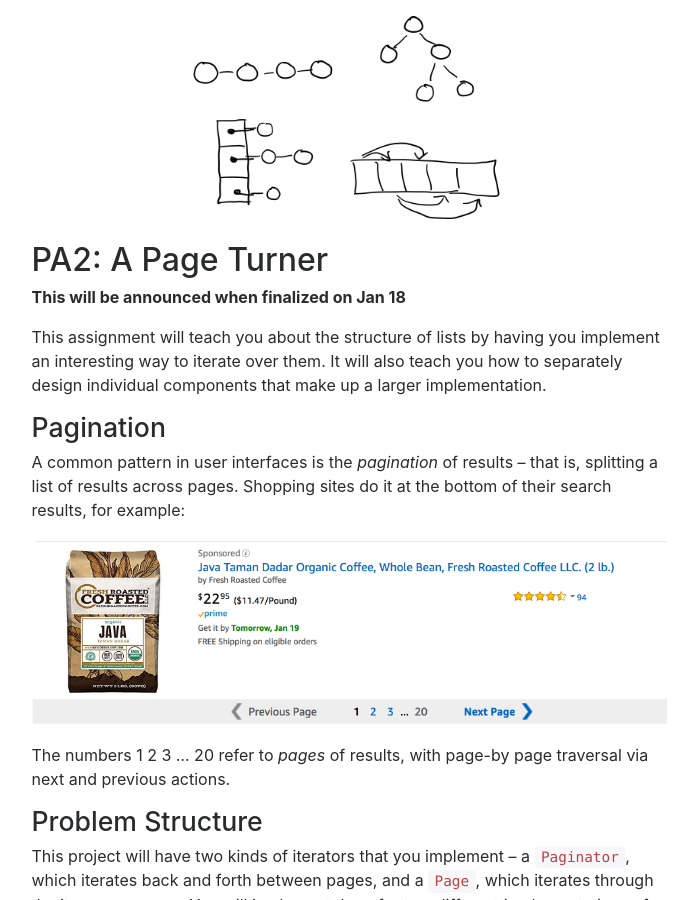
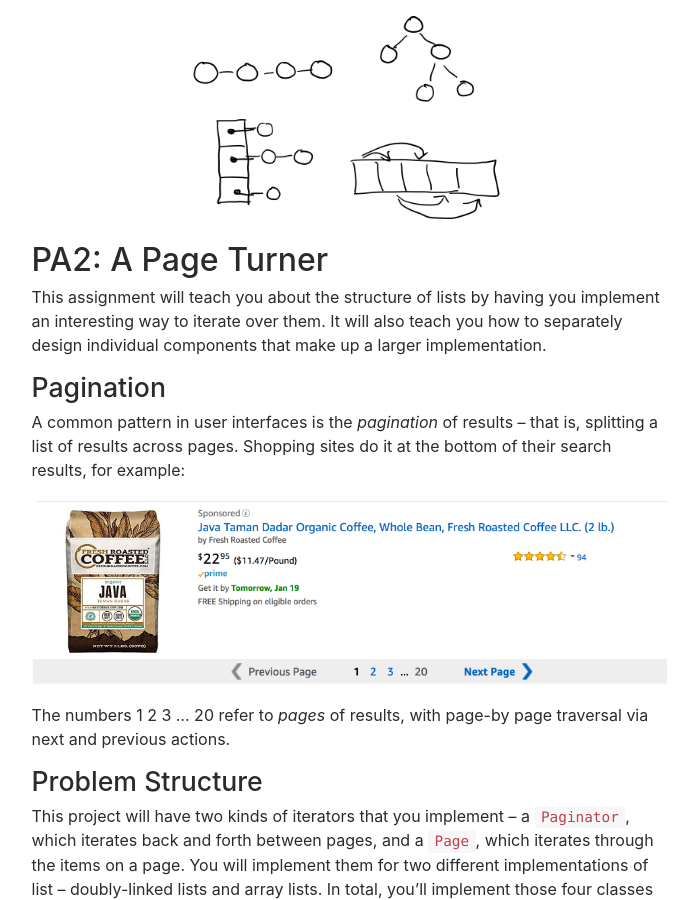
Before and after one commit to ucsd-cse12-w17/ucsd-cse12-w17.github.io, a Jekyll site: the page built from pa2/index.md, in a window 1280 px wide and 900 px high. Shown: the whole window, without its empty margins (291-989 px from the left). Built offline with Jekyll 4.4.1, drawn with Linux system fonts in a browser that asks for light colours; nearby versions of some CDN libraries.

Commit message:
removed disclaimer

```diff
--- a/pa2/index.md
+++ b/pa2/index.md
@@ -5,8 +5,6 @@ doodle: "/doodle.png"
 ---
 
 <h1>{{ page.title }}</h1>
-
-**This will be announced when finalized on Jan 18**
 
 This assignment will teach you about the structure of lists by having you
 implement an interesting way to iterate over them. It will also teach you how
```
